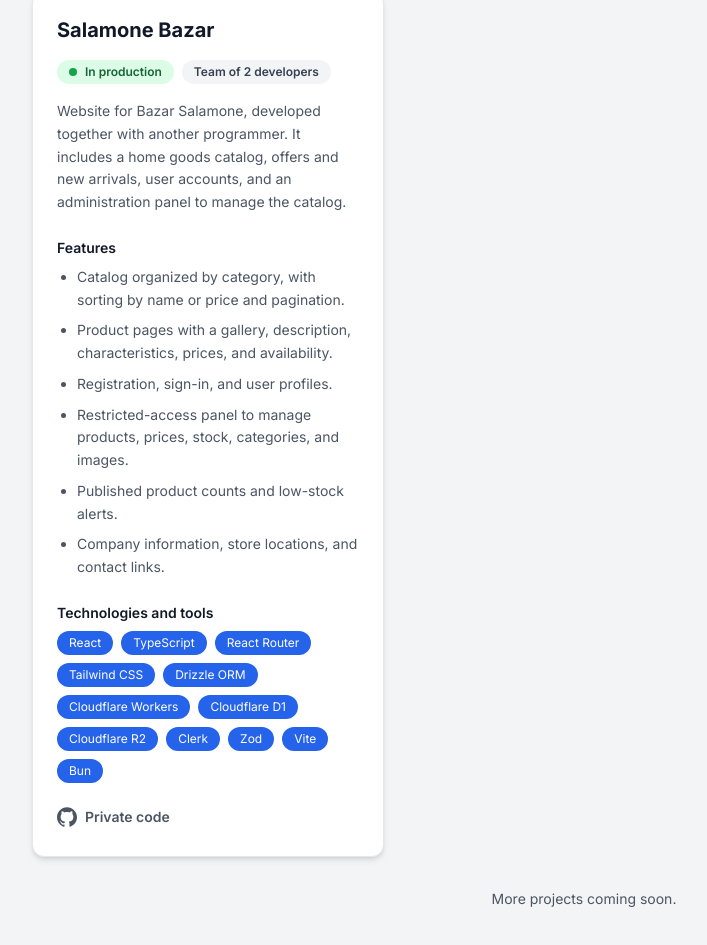
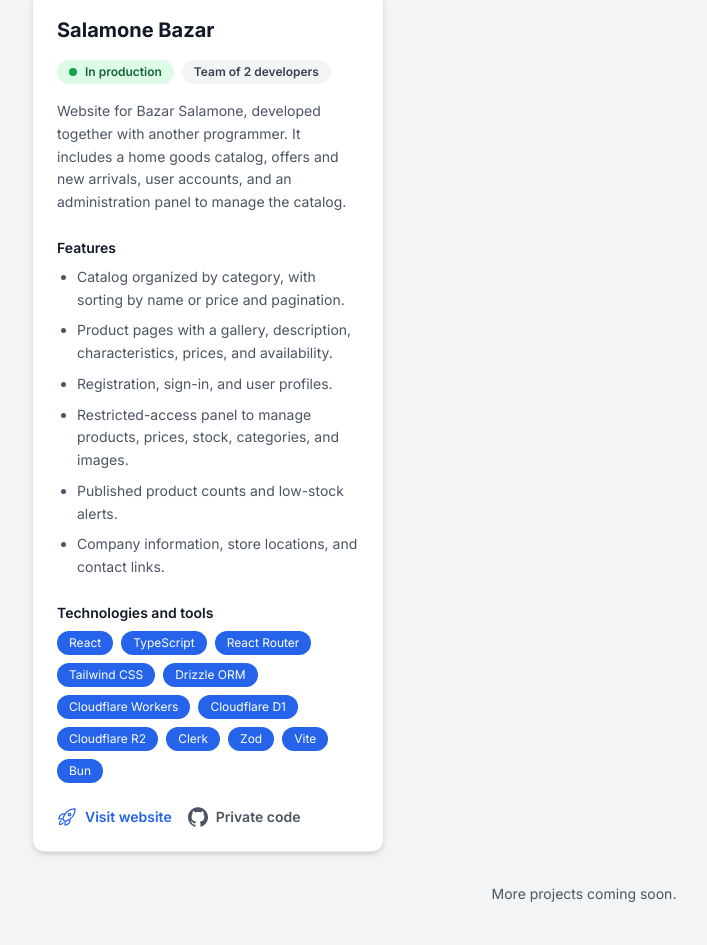
Before and after one commit to andressalattino/Portfolio-, a website with bundled scripts: page projects.html in a window 1280 px wide. Shown: the part 746-1691 px from the top of the page, without its empty margins (56-763 px from the left). Built offline with nearby package versions, Linux system fonts and the light colour scheme.

Commit message:
Agrega enlace al sitio de Salamone Bazar

```diff
--- a/projects.html
+++ b/projects.html
@@ -349,8 +349,17 @@
             ><span class="bg-blue-600 text-white text-xs px-3 py-1 rounded-full">Vite</span
             ><span class="bg-blue-600 text-white text-xs px-3 py-1 rounded-full">Bun</span>
           </div>
-          <div class="mt-auto text-sm font-semibold text-gray-600 dark:text-gray-300">
-            <span class="inline-flex items-center gap-2">
+          <div class="flex flex-wrap gap-4 mt-auto text-sm font-semibold">
+            <a
+              href="https://salamone-web-stg.nahueldevelop.workers.dev/"
+              target="_blank"
+              rel="noopener noreferrer"
+              class="inline-flex items-center gap-2 text-blue-600 dark:text-blue-400 hover:underline"
+              ><svg width="20" height="20" aria-hidden="true">
+                <use href="assets/sprites.svg#rocket"></use>
+              </svg><span data-i18n="projects.visit">Visit website</span></a
+            >
+            <span class="inline-flex items-center gap-2 text-gray-600 dark:text-gray-300">
               <svg width="20" height="20" aria-hidden="true">
                 <use href="assets/sprites.svg#github"></use>
               </svg>
```
